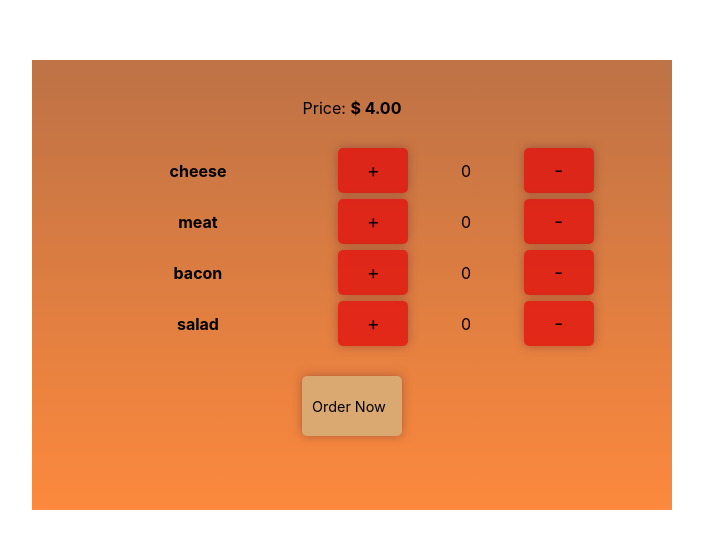
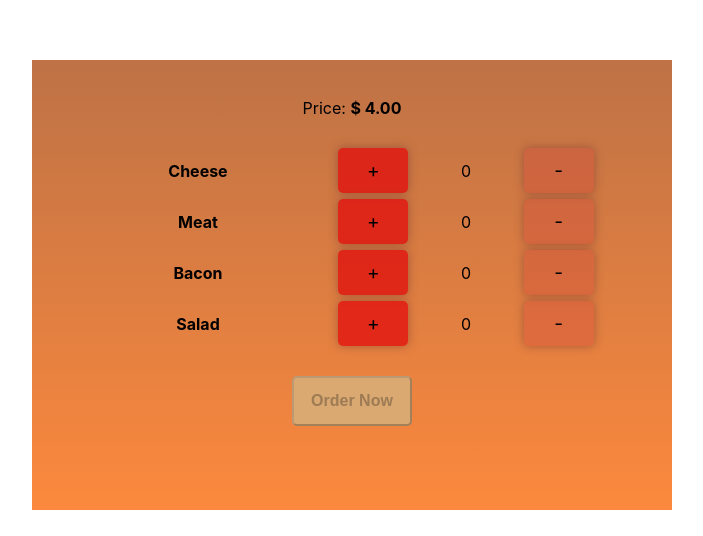
Before and after one commit to Burhan-Rashid/burger-builder, a React (Create React App) app: page / in a window 1280 px wide. Shown: the part 660-1196 px from the top of the page, without its empty margins (288-991 px from the left). Built offline with nearby package versions, Linux system fonts and the light colour scheme.

Commit message:
Added button disabling and validation for ingredients

```diff
--- a/src/components/BuildControls/BuildControls.css
+++ b/src/components/BuildControls/BuildControls.css
@@ -19,3 +19,20 @@
 .BuildControls p {
   margin-bottom: 30px;
 }
+
+.BuildControls__button {
+  width: 120px;
+  height: 50px;
+  background-color: #daa972;
+  font-size: 1rem;
+  display: flex;
+  align-items: center;
+  justify-content: center;
+  margin: 30px auto;
+  border-radius: 5px;
+}
+.BuildControls__button:hover {
+  cursor: pointer;
+  transform: scale(1.1);
+  transition: all 0.3s ease-in-out;
+}
--- a/src/components/BuildControls/BuildControls.js
+++ b/src/components/BuildControls/BuildControls.js
@@ -10,26 +10,39 @@ function BuildControls() {
     const price = useSelector(state => state.burgerBuilder.price);
     const dispatch = useDispatch();
     const ingredientArray = Object.keys(ingredients);
-    console.log(ingredients);
+
     const addIngredient = (ing) => {
         dispatch(actions.addIngredient(ing));
     }
     const removeIngredient = (ing) => {
+        if (ingredients[ing] === 0) {
+            return;
+        }
         dispatch(actions.removeIngredient(ing));
     }
+    console.log(price === 4)
     return (
         <div className="BuildControls">
             <p>Price: <strong>$ {price.toFixed(2)}</strong></p>
             {ingredientArray.map((ing, index) => {
                 return <div className="BuildControls__control">
                     <div className="BuildControls__label">
-                        <h4>{ing} </h4>
+                        <h4>{ing[0].toUpperCase() + ing.slice(1)} </h4>
                     </div>
-                    <Button onClick={() => addIngredient(ing)}>+</Button><span>{ingredients[ing]}</span>
-                    <Button onClick={() => removeIngredient(ing)}>-</Button>
+                    <Button onClick={() => addIngredient(ing)}>+</Button>
+                    <span>{ingredients[ing]}</span>
+                    <Button
+                        disabled={ingredients[ing] === 0}
+                        onClick={() => removeIngredient(ing)}
+                    >-</Button>
                 </div>
             })}
-            <Button style={{ width: "80px", height: "40px", backgroundColor: "#DAA972", fontSize: "0.9rem", display: "flex", alignItems: "center", margin: "30px auto" }}>Order Now</Button>
+            <button
+                className="BuildControls__button"
+                disabled={price === 4}
+            >
+                <strong>Order Now</strong>
+            </button>
         </div>
     )
 }
--- a/src/components/Burger/Burger.js
+++ b/src/components/Burger/Burger.js
@@ -6,6 +6,15 @@ function Burger() {
 
     const ingredients = useSelector(state => state.burgerBuilder.ingredients);
     const ingredientsArray = Object.keys(ingredients);
+    let ingredientsView = [];
+
+    ingredientsArray.forEach((ing, index) => {
+        const className = ing[0].toUpperCase() + ing.slice(1);
+        const ingValue = ingredients[ing];
+        for (let i = 0; i < ingValue; i++) {
+            ingredientsView.push(<div className={className}></div>);
+        }
+    })
 
     return (
         <div className="Burger">
@@ -15,20 +24,7 @@ function Burger() {
                 <div className="Seeds2">
                 </div>
             </div>
-            {ingredientsArray.map((ing, index) => {
-                let outputDivs = [];
-                const className = ing[0].toUpperCase() + ing.slice(1);
-                const ingValue = ingredients[ing];
-                for (let i = 0; i < ingValue; i++) {
-                    outputDivs.push(<div className={className}></div>);
-                }
-                return <React.Fragment>{outputDivs}</React.Fragment>
-            })}
-
-            {/* <div className="Meat"></div>
-            <div className="Cheese"></div>
-            <div className="Bacon"></div> */}
-
+            {ingredientsView.length > 0 ? ingredientsView : <p>Please start adding ingredients to your burger</p>}
             <div className="BreadBottom"></div>
         </div>
     )
--- a/src/components/UI/Button/Button.css
+++ b/src/components/UI/Button/Button.css
@@ -10,3 +10,8 @@
   font-size: 1.2rem;
   display: inline-block;
 }
+
+.disabled {
+  background-color: rgba(206, 54, 54, 0.281);
+  cursor: not-allowed;
+}
--- a/src/components/UI/Button/Button.js
+++ b/src/components/UI/Button/Button.js
@@ -1,9 +1,12 @@
 import React from 'react'
 import "./Button.css"
 
-function Button({ onClick, children, style }) {
+function Button({ onClick, children, style, disabled }) {
     return (
-        <div className="Button" onClick={onClick} style={style ? style : null}>
+        <div
+            className={disabled ? "Button disabled" : "Button"}
+            onClick={disabled ? null : onClick}
+            style={style ? style : null}>
             {children}
         </div>
     )
```
